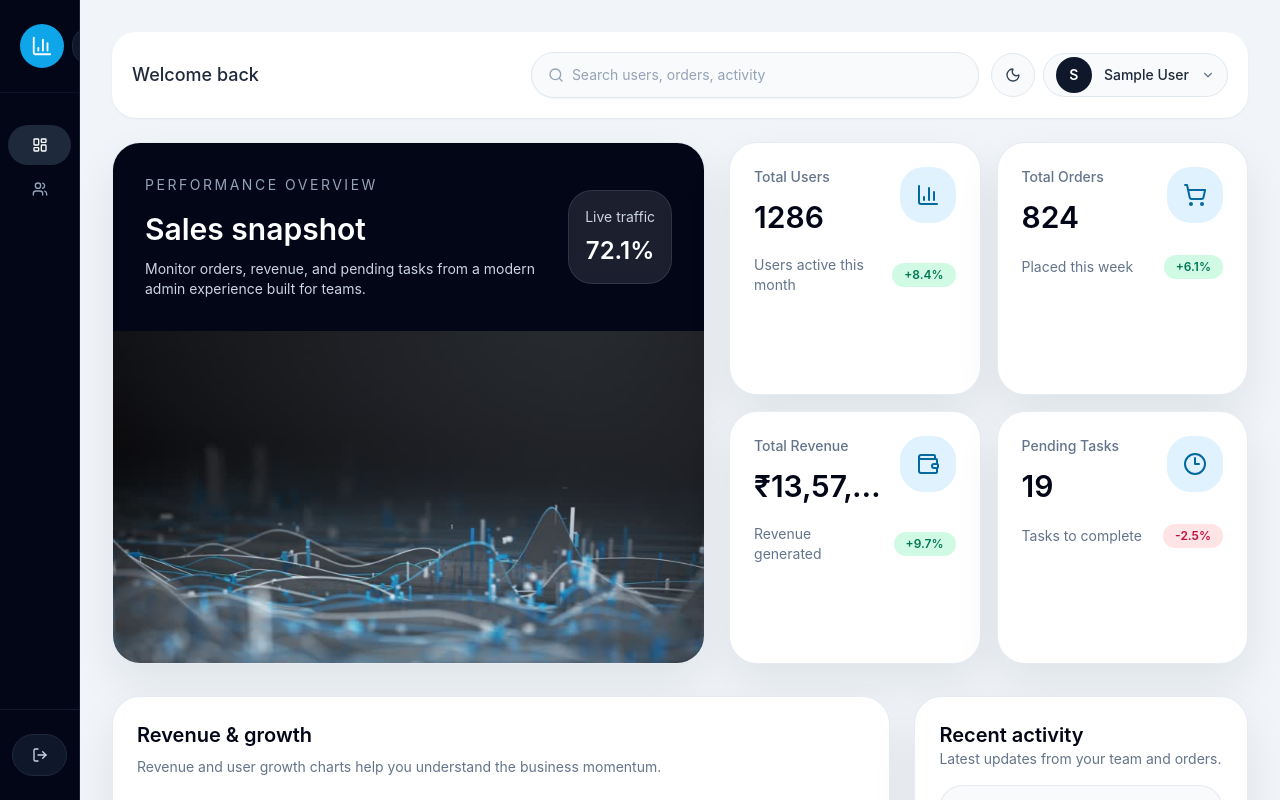
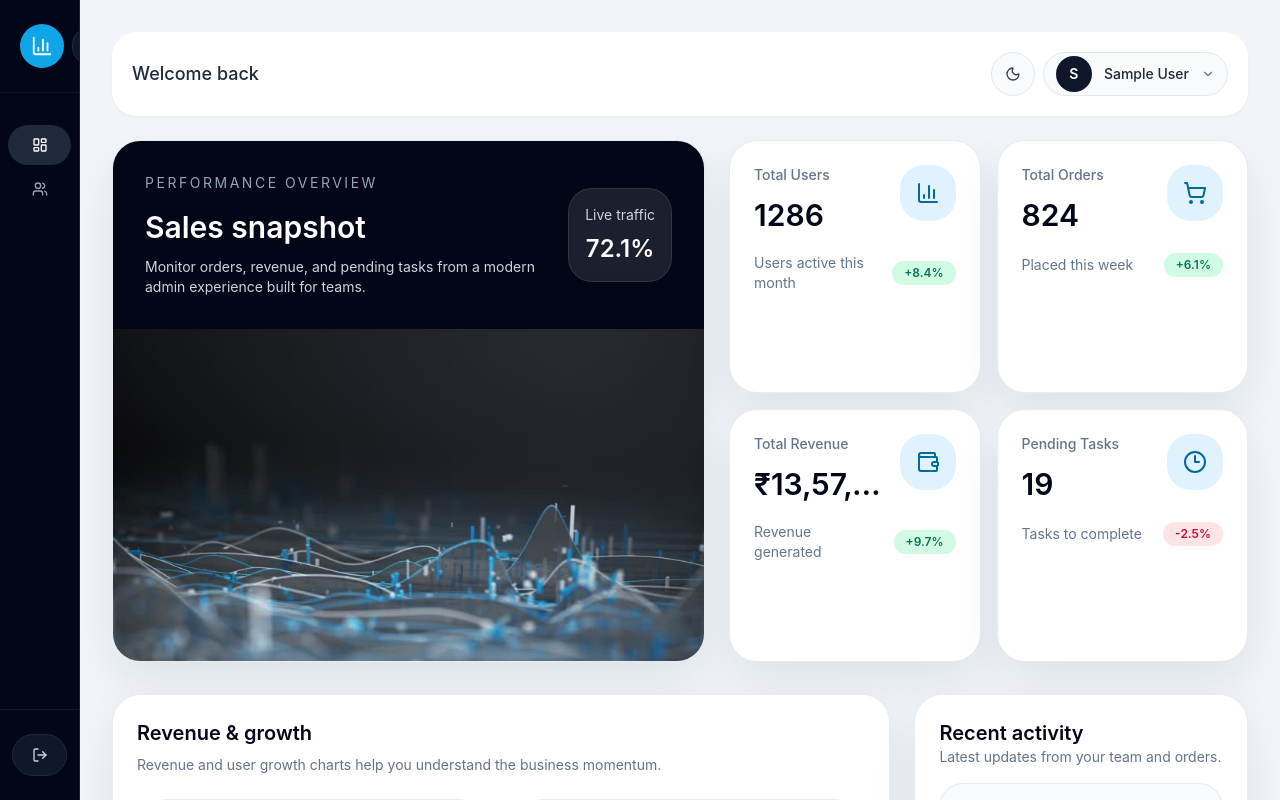
Before and after one commit to 1212ekta/admin_dashboard, a React (Vite) app: page /dashboard in a window 1280 px wide. Shown: the top 800 px of the page. Built offline with nearby package versions, Linux system fonts and the light colour scheme; sample sign-in values are in the browser's storage.

Commit message:
Added search bar functionality

```diff
--- a/src/components/Header.jsx
+++ b/src/components/Header.jsx
@@ -16,6 +16,7 @@ function Header({
   onSearch,
   onLogout,
   userName = 'Admin',
+  showSearch = true,
 }) {
   const [menuOpen, setMenuOpen] = useState(false);
 
@@ -43,7 +44,6 @@ function Header({
 
   return (
     <div className="mb-6 rounded-3xl bg-white px-4 py-4 shadow-sm shadow-slate-200 dark:bg-slate-900 dark:shadow-slate-950/40 sm:px-5 sm:py-5">
-
       <div className="flex flex-col gap-4 lg:flex-row lg:items-center lg:justify-between">
 
         {/* Left Section */}
@@ -54,7 +54,7 @@ function Header({
         </div>
 
         {/* Right Section */}
-        <div className="flex flex-col gap-3 lg:flex-1 lg:flex-row lg:items-center lg:justify-end">
+        <div className="flex flex-col gap-3 lg:flex-row lg:items-center lg:justify-end">
 
           {/* Mobile Actions */}
           <div className="flex items-center justify-between gap-3 sm:hidden">
@@ -129,8 +129,9 @@ function Header({
             </div>
           </div>
 
-          {/* Search */}
-          <div className="flex w-full items-center gap-2 rounded-3xl border border-slate-200 bg-slate-50 px-4 py-3 text-slate-700 shadow-sm shadow-slate-100 dark:border-slate-700 dark:bg-slate-950 dark:text-slate-200 sm:max-w-md">
+          {/* Search Bar */}
+          {showSearch && (
+            <div className="relative z-[60] flex w-full items-center gap-2 rounded-3xl border border-slate-200 bg-slate-50 px-4 py-3 text-slate-700 shadow-sm shadow-slate-100 dark:border-slate-700 dark:bg-slate-950 dark:text-slate-200 sm:max-w-xs lg:max-w-sm">
               <Search
                 size={16}
                 className="flex-shrink-0 text-slate-400"
@@ -140,10 +141,11 @@ function Header({
                 type="search"
                 value={searchQuery}
                 onChange={(e) => onSearch?.(e.target.value)}
-              placeholder="Search users, orders, activity"
+                placeholder="Search users..."
                 className="w-full bg-transparent text-sm outline-none placeholder:text-slate-400 dark:placeholder:text-slate-500"
               />
             </div>
+          )}
 
           {/* Desktop Actions */}
           <div className="hidden items-center gap-2 sm:flex">
@@ -182,9 +184,27 @@ function Header({
                   className="text-slate-500"
                 />
               </button>
+
+              {menuOpen && (
+                <div className="absolute right-0 z-20 mt-3 w-52 overflow-hidden rounded-3xl border border-slate-200 bg-white shadow-xl shadow-slate-950/10 dark:border-slate-800 dark:bg-slate-900">
+
+                  <button
+                    type="button"
+                    onClick={handleLogout}
+                    className="flex w-full items-center gap-3 px-4 py-3 text-sm text-slate-700 transition hover:bg-slate-100 dark:text-slate-200 dark:hover:bg-slate-800"
+                  >
+                    <LogOut
+                      size={14}
+                      className="flex-shrink-0"
+                    />
+                    Sign out
+                  </button>
+
+                </div>
+              )}
+            </div>
           </div>
 
-          </div>
         </div>
       </div>
     </div>
--- a/src/pages/DashboardHome.jsx
+++ b/src/pages/DashboardHome.jsx
@@ -46,7 +46,7 @@ function DashboardHome({ theme, toggleTheme, sidebarCollapsed, onToggleSidebar,
       <Sidebar collapsed={sidebarCollapsed} onToggleCollapse={onToggleSidebar} onLogout={onLogout} />
       <main className="flex-1 pt-4 sm:pt-6 lg:pt-8 px-4 sm:px-6 lg:px-8">
         <div className="pb-8">
-          <Header theme={theme} onToggleTheme={toggleTheme} onLogout={onLogout} userName={userName} />
+          <Header ntheme={theme}onToggleTheme={toggleTheme}onLogout={onLogout}userName={userName}showSearch={false}/>
 
           <div className="grid gap-4 sm:gap-6 lg:grid-cols-[1.7fr_1.3fr] xl:grid-cols-[1.6fr_1.4fr]">
             <div className="card overflow-hidden">
```
Lines whose indentation alone changed are shown as unchanged.
